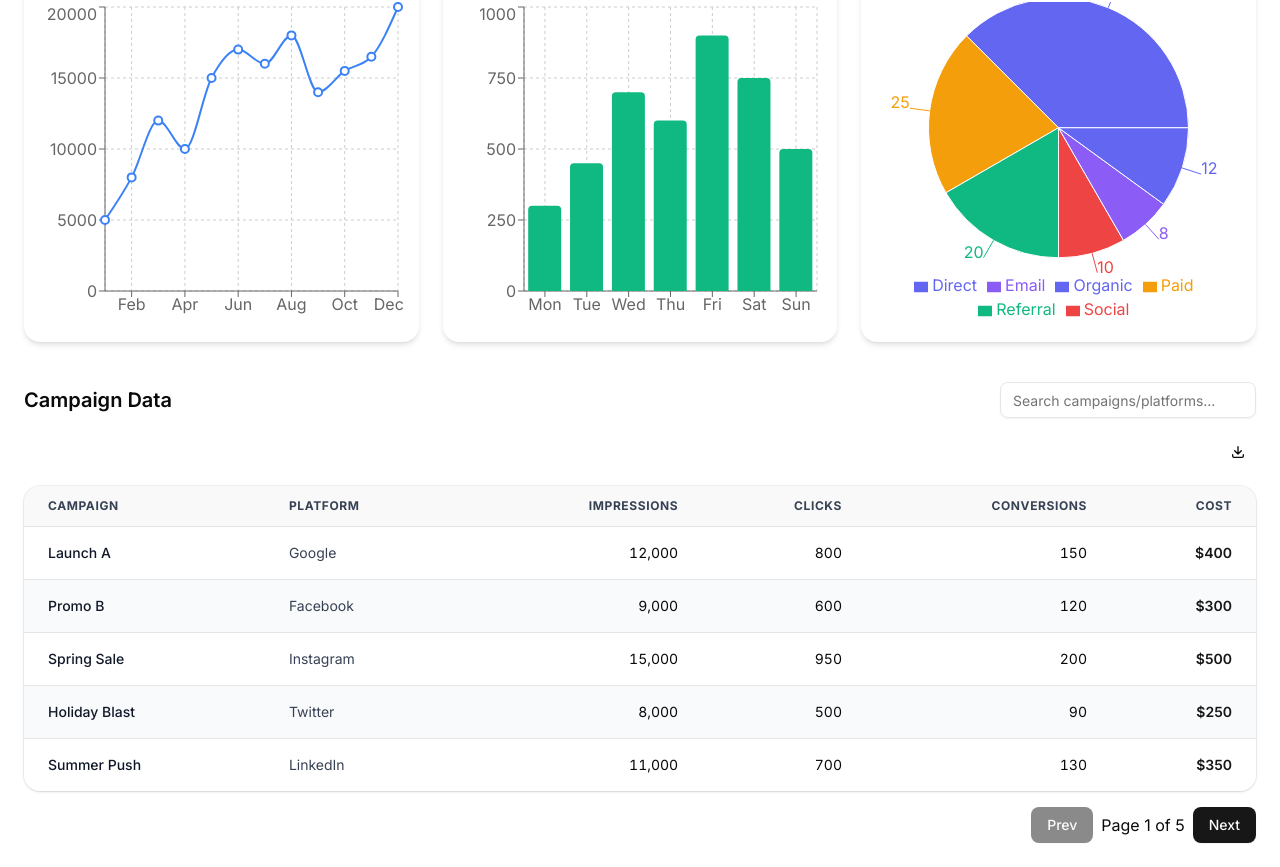
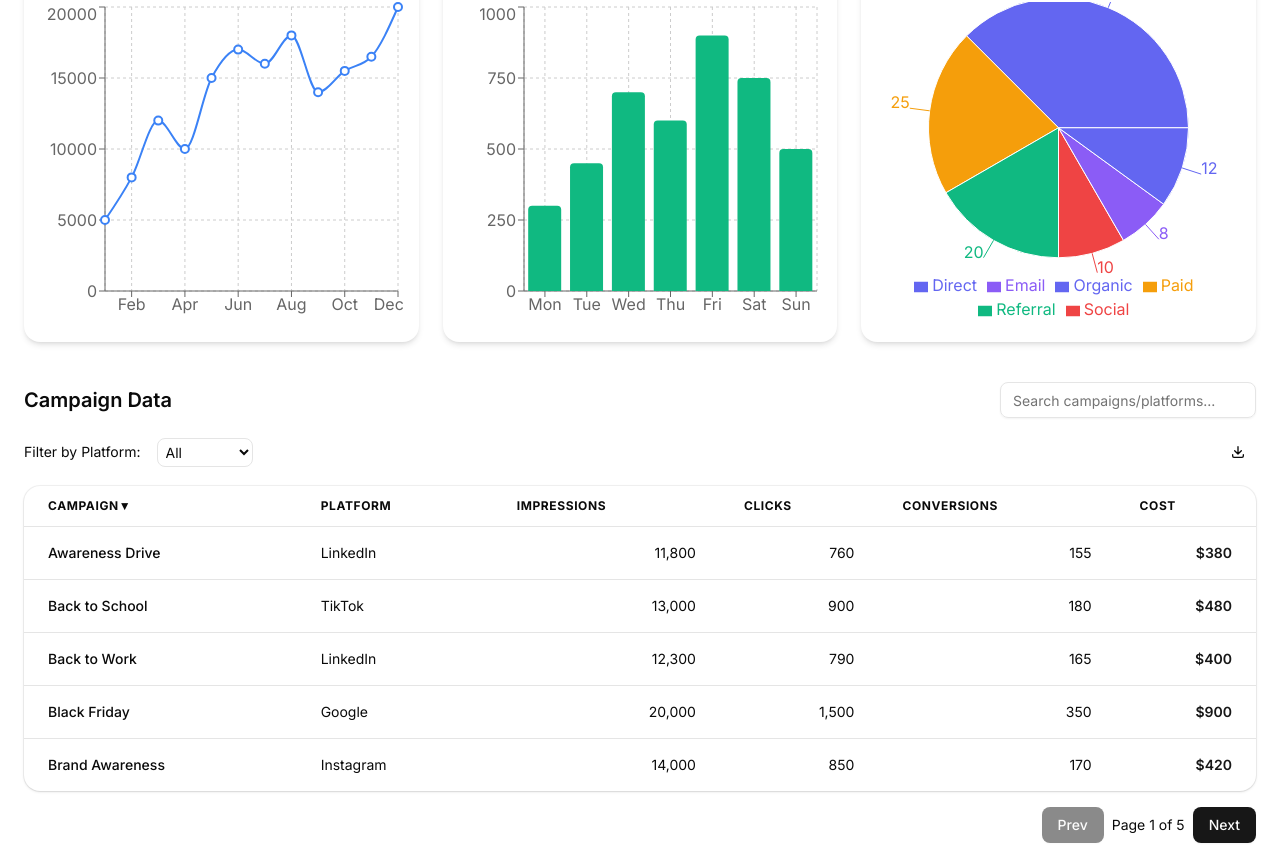
Before and after one commit to KarthikNot/analytics-dashboard, a Next.js app in the folder frontend/: page /dashboard in a window 1280 px wide. Shown: the part 347-1214 px from the top of the page. Built offline with nearby package versions, Linux system fonts and the light colour scheme.

Commit message:
added sorting, filtering in table

```diff
--- a/frontend/components/DataTable.tsx
+++ b/frontend/components/DataTable.tsx
@@ -1,27 +1,70 @@
 "use client"
 
-import { useState } from "react"
-import { Table, TableBody, TableCell, TableHead, TableHeader, TableRow } from "@/components/ui/table"
+import { useState, useMemo } from "react"
+import {
+  Table, TableBody, TableCell, TableHead, TableHeader, TableRow,
+} from "@/components/ui/table"
 import { Input } from "@/components/ui/input"
 import { Button } from "@/components/ui/button"
-import { mockTableData } from "@/lib/mockData"
-import { DropdownMenu, DropdownMenuTrigger, DropdownMenuContent, DropdownMenuSeparator, DropdownMenuLabel, DropdownMenuItem} from "@/components/ui/dropdown-menu"
+import {
+  DropdownMenu, DropdownMenuTrigger, DropdownMenuContent,
+  DropdownMenuSeparator, DropdownMenuLabel, DropdownMenuItem,
+} from "@/components/ui/dropdown-menu"
 import * as XLSX from "xlsx"
 import { saveAs } from "file-saver"
+import { mockTableData } from "@/lib/mockData"
 
 const ITEMS_PER_PAGE = 5
+
+type SortKey = "campaign" | "platform" | "impressions" | "clicks" | "conversions" | "cost"
 
 export default function DataTable() {
   const [search, setSearch] = useState("")
   const [page, setPage] = useState(1)
+  const [sortKey, setSortKey] = useState<SortKey>("campaign")
+  const [sortOrder, setSortOrder] = useState<"asc" | "desc">("asc")
+  const [platformFilter, setPlatformFilter] = useState("")
 
-  const filteredData = mockTableData.filter((row) =>
-    row?.campaign?.toLowerCase().includes(search.toLowerCase()) ||
-    row?.platform?.toLowerCase().includes(search.toLowerCase())
-  )
+  const filteredData = useMemo(() => {
+    let data = mockTableData
+
+    if (search) {
+      data = data.filter((row) =>
+        row.campaign.toLowerCase().includes(search.toLowerCase()) ||
+        row.platform.toLowerCase().includes(search.toLowerCase())
+      )
+    }
+
+    if (platformFilter) {
+      data = data.filter((row) => row.platform === platformFilter)
+    }
+
+    data.sort((a, b) => {
+      const valA = a[sortKey]
+      const valB = b[sortKey]
+      if (typeof valA === "number" && typeof valB === "number") {
+        return sortOrder === "asc" ? valA - valB : valB - valA
+      } else {
+        return sortOrder === "asc"
+          ? String(valA).localeCompare(String(valB))
+          : String(valB).localeCompare(String(valA))
+      }
+    })
+
+    return data
+  }, [search, sortKey, sortOrder, platformFilter])
 
   const totalPages = Math.ceil(filteredData.length / ITEMS_PER_PAGE)
   const paginatedData = filteredData.slice((page - 1) * ITEMS_PER_PAGE, page * ITEMS_PER_PAGE)
+
+  const toggleSort = (key: SortKey) => {
+    if (sortKey === key) {
+      setSortOrder(sortOrder === "asc" ? "desc" : "asc")
+    } else {
+      setSortKey(key)
+      setSortOrder("asc")
+    }
+  }
 
   const exportData = () => {
     const worksheet = XLSX.utils.json_to_sheet(filteredData)
@@ -44,6 +87,8 @@ export default function DataTable() {
     saveAs(blob, "campaign_data.csv")
   }
 
+  const uniquePlatforms = Array.from(new Set(mockTableData.map(row => row.platform)))
+
   return (
     <div className="space-y-4">
       <div className="flex justify-between items-center">
@@ -59,7 +104,26 @@ export default function DataTable() {
         />
       </div>
 
-      <div className="flex justify-end space-x-2">
+      <div className="flex justify-between">
+        <div className="flex items-center space-x-4">
+          <label className="text-sm">Filter by Platform:</label>
+          <select
+            value={platformFilter}
+            onChange={(e) => {
+              setPlatformFilter(e.target.value)
+              setPage(1)
+            }}
+            className="border p-1 rounded-md text-sm dark:bg-muted dark:text-white"
+          >
+            <option value="">All</option>
+            {uniquePlatforms.map((platform) => (
+              <option key={platform} value={platform}>
+                {platform}
+              </option>
+            ))}
+          </select>
+        </div>
+
         <DropdownMenu>
           <DropdownMenuTrigger asChild>
             <Button variant="ghost" size="icon" aria-label="Download">
@@ -82,18 +146,9 @@ export default function DataTable() {
           <DropdownMenuContent align="end">
             <DropdownMenuLabel>Export as...</DropdownMenuLabel>
             <DropdownMenuSeparator />
-            <DropdownMenuItem onClick={downloadCSV}>
-              CSV
-            </DropdownMenuItem>
-            <DropdownMenuItem onClick={downloadExcel}>
-              Excel (.xlsx)
-            </DropdownMenuItem>
-            <DropdownMenuItem
-              onClick={() => {
-                // PDF export logic placeholder
-                alert("PDF export is not implemented yet.")
-              }}
-            >
+            <DropdownMenuItem onClick={downloadCSV}>CSV</DropdownMenuItem>
+            <DropdownMenuItem onClick={downloadExcel}>Excel (.xlsx)</DropdownMenuItem>
+            <DropdownMenuItem onClick={() => alert("PDF export is not implemented yet.")}>
               PDF
             </DropdownMenuItem>
           </DropdownMenuContent>
@@ -101,15 +156,19 @@ export default function DataTable() {
       </div>
 
       <div className="overflow-x-auto rounded-2xl shadow ring-1 ring-black/5 dark:ring-white/10 bg-card">
-        <Table className="min-w-full divide-y divide-gray-200 dark:divide-gray-700">
+        <Table className="min-w-full">
           <TableHeader>
-            <TableRow className="bg-muted/60 dark:bg-muted/40">
-              <TableHead className="px-6 py-3 text-left text-xs font-bold uppercase tracking-wider text-gray-700 dark:text-gray-200">Campaign</TableHead>
-              <TableHead className="px-6 py-3 text-left text-xs font-bold uppercase tracking-wider text-gray-700 dark:text-gray-200">Platform</TableHead>
-              <TableHead className="px-6 py-3 text-right text-xs font-bold uppercase tracking-wider text-gray-700 dark:text-gray-200">Impressions</TableHead>
-              <TableHead className="px-6 py-3 text-right text-xs font-bold uppercase tracking-wider text-gray-700 dark:text-gray-200">Clicks</TableHead>
-              <TableHead className="px-6 py-3 text-right text-xs font-bold uppercase tracking-wider text-gray-700 dark:text-gray-200">Conversions</TableHead>
-              <TableHead className="px-6 py-3 text-right text-xs font-bold uppercase tracking-wider text-gray-700 dark:text-gray-200">Cost</TableHead>
+            <TableRow>
+              {["campaign", "platform", "impressions", "clicks", "conversions", "cost"].map((key) => (
+                <TableHead
+                  key={key}
+                  onClick={() => toggleSort(key as SortKey)}
+                  className="cursor-pointer px-6 py-3 uppercase text-xs font-bold tracking-wider"
+                >
+                  {key}
+                  {sortKey === key && (sortOrder === "asc" ? "▼" : "▲")}
+                </TableHead>
+              ))}
             </TableRow>
           </TableHeader>
           <TableBody>
@@ -120,19 +179,13 @@ export default function DataTable() {
                 </TableCell>
               </TableRow>
             ) : (
-              paginatedData.map((row, idx) => (
-                <TableRow
-                  key={row.id}
-                  className={`
-                    ${idx % 2 === 0 ? "bg-white dark:bg-muted/30" : "bg-gray-50 dark:bg-muted/10"}
-                    transition-colors hover:bg-primary/10 dark:hover:bg-primary/20
-                  `}
-                >
-                  <TableCell className="px-6 py-4 font-medium text-gray-900 dark:text-gray-100">{row.campaign}</TableCell>
-                  <TableCell className="px-6 py-4 text-gray-700 dark:text-gray-200">{row.platform}</TableCell>
-                  <TableCell className="px-6 py-4 text-right tabular-nums">{row.impressions.toLocaleString()}</TableCell>
-                  <TableCell className="px-6 py-4 text-right tabular-nums">{row.clicks.toLocaleString()}</TableCell>
-                  <TableCell className="px-6 py-4 text-right tabular-nums">{row.conversions.toLocaleString()}</TableCell>
+              paginatedData.map((row) => (
+                <TableRow key={row.id} className="transition hover:bg-primary/10 dark:hover:bg-primary/20">
+                  <TableCell className="px-6 py-4 font-medium">{row.campaign}</TableCell>
+                  <TableCell className="px-6 py-4">{row.platform}</TableCell>
+                  <TableCell className="px-6 py-4 text-right">{row.impressions.toLocaleString()}</TableCell>
+                  <TableCell className="px-6 py-4 text-right">{row.clicks.toLocaleString()}</TableCell>
+                  <TableCell className="px-6 py-4 text-right">{row.conversions.toLocaleString()}</TableCell>
                   <TableCell className="px-6 py-4 text-right font-semibold text-primary">{row.cost}</TableCell>
                 </TableRow>
               ))
@@ -143,7 +196,7 @@ export default function DataTable() {
 
       <div className="flex justify-end items-center space-x-2">
         <Button disabled={page === 1} onClick={() => setPage((p) => p - 1)}>Prev</Button>
-        <span>Page {page} of {totalPages}</span>
+        <span className="text-sm">Page {page} of {totalPages}</span>
         <Button disabled={page === totalPages} onClick={() => setPage((p) => p + 1)}>Next</Button>
       </div>
     </div>
```
